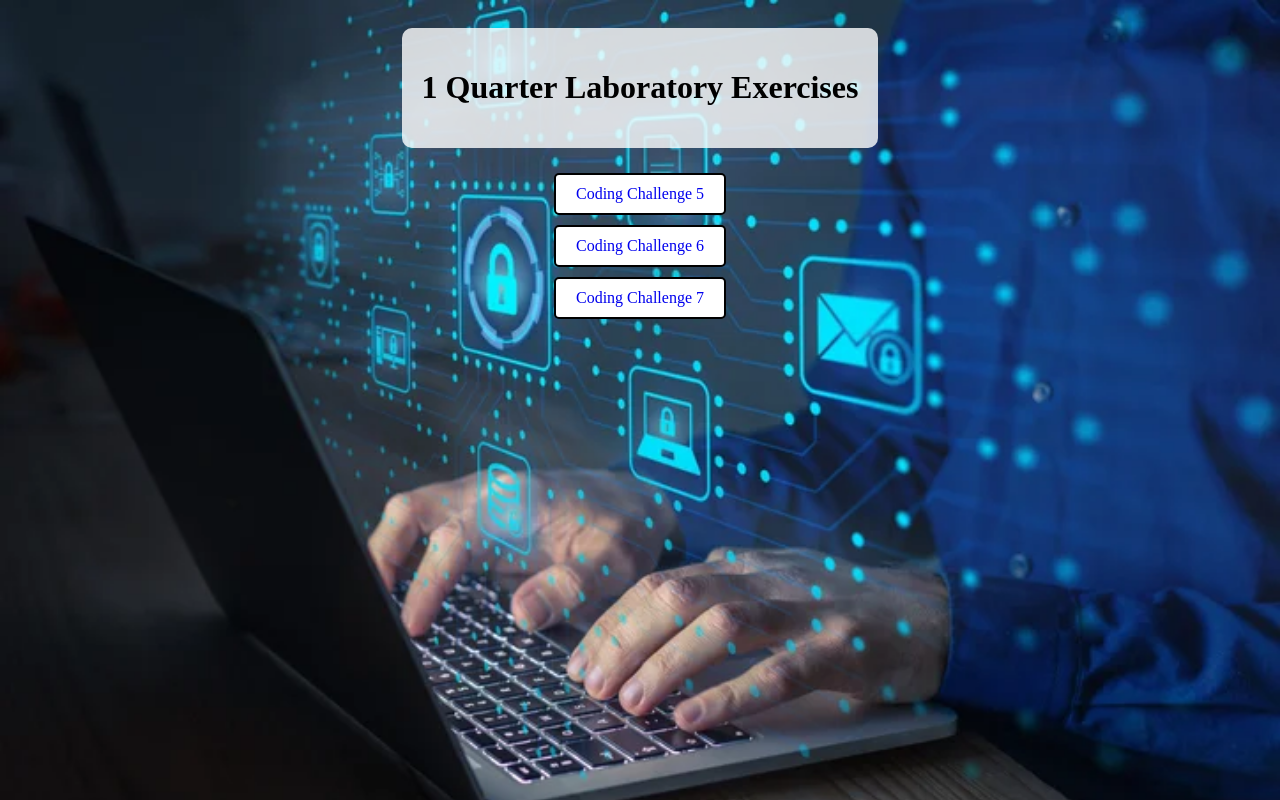
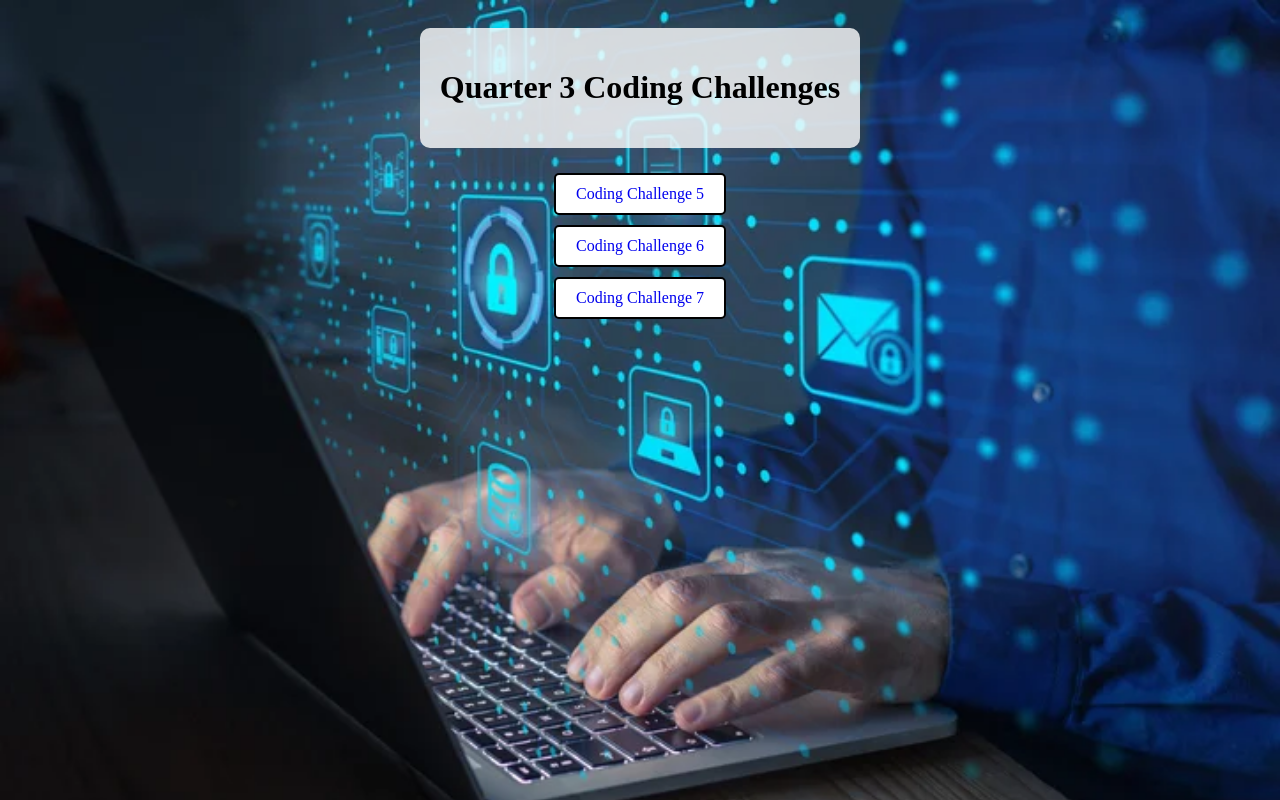
Before and after one commit to Tezziea/CS3-2023, a plain HTML site: page Coding challenge Q4/Challenge code compilation.html in a window 1280 px wide. Drawn offline with Linux system fonts and the light colour scheme.

Commit message:
Update Challenge code compilation.html

```diff
--- a/Coding challenge Q4/Challenge code compilation.html
+++ b/Coding challenge Q4/Challenge code compilation.html
@@ -39,7 +39,7 @@
 </head>
 <body>
     <div>
-        <h1>1 Quarter Laboratory Exercises</h1>
+        <h1>Quarter 3 Coding Challenges</h1>
     </div>
     <span>
         <li><a href="cc5_Usman.html">Coding Challenge 5</a></li>
```
